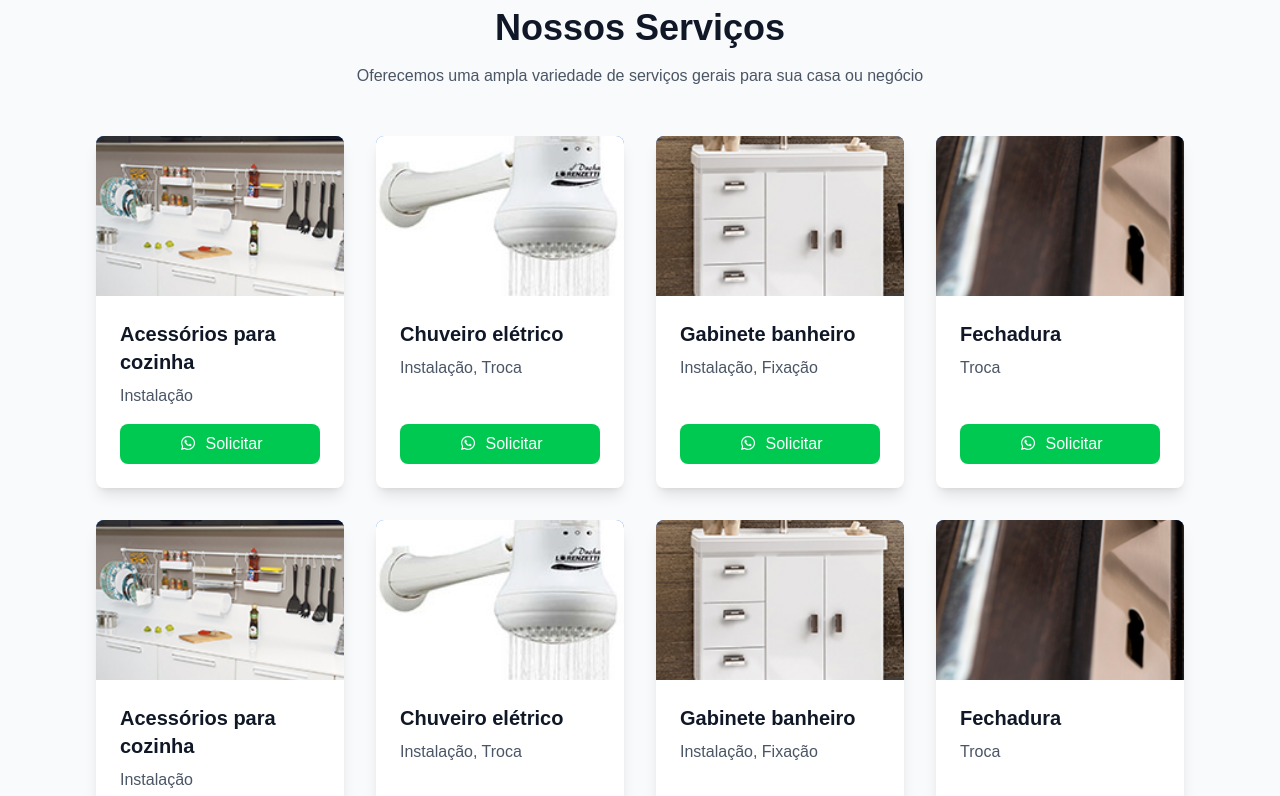
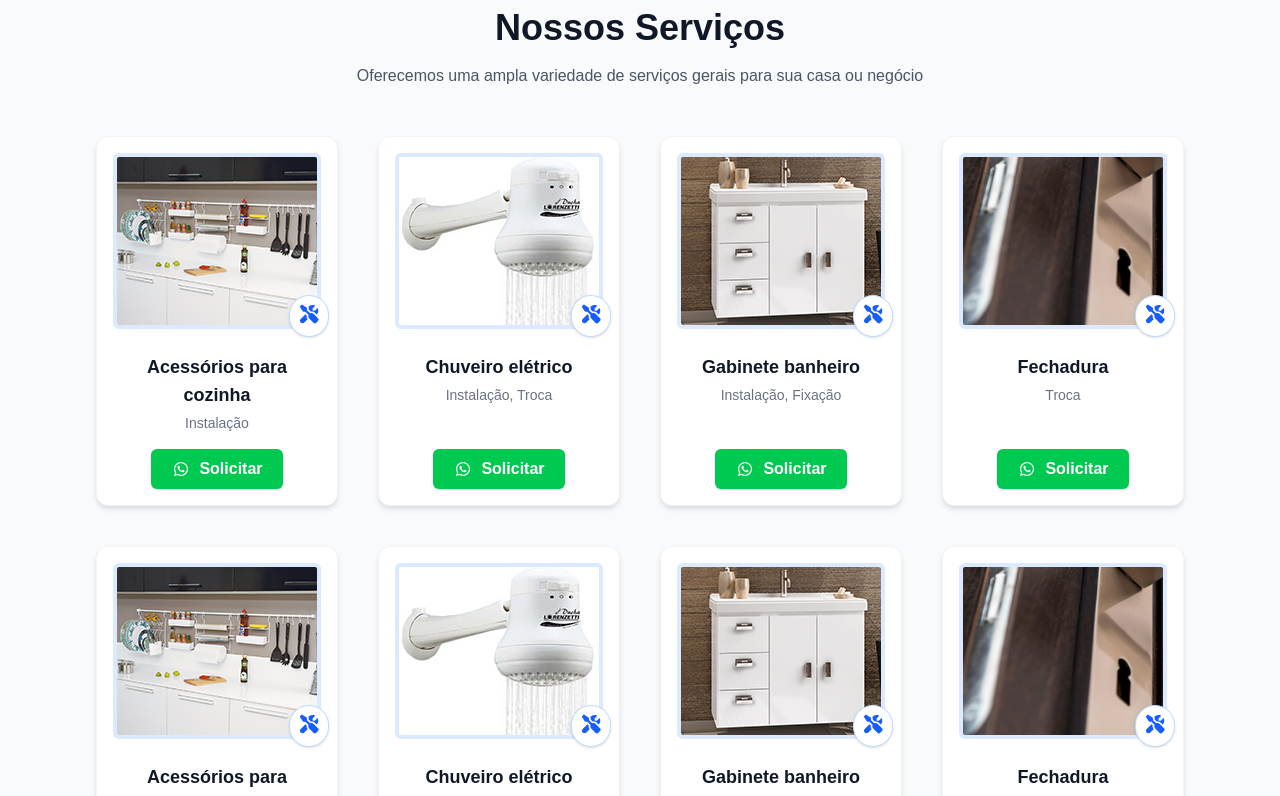
Before and after one commit to DevSamuelBarbosa/dmmaridodealuguel, a Next.js app: page / in a window 1280 px wide. Shown: the part 520-1316 px from the top of the page. Built offline with nearby package versions, Linux system fonts and the light colour scheme.

Commit message:
Fix: Minitaruas dos serviços

```diff
--- a/components/Servicos.tsx
+++ b/components/Servicos.tsx
@@ -32,28 +32,42 @@ export default function Servicos() {
         <p className="text-center text-gray-600 mb-12 max-w-2xl mx-auto">
           Oferecemos uma ampla variedade de serviços gerais para sua casa ou negócio
         </p>
-        <div className="grid grid-cols-1 sm:grid-cols-2 lg:grid-cols-3 xl:grid-cols-4 gap-8">
+        <div className="grid grid-cols-1 sm:grid-cols-2 lg:grid-cols-3 xl:grid-cols-4 gap-10">
           {servicos.map((service: any) => (
-            <div key={service.id} className="bg-white rounded-lg shadow-lg overflow-hidden hover:shadow-xl transition-shadow flex flex-col">
-              <div className="relative w-full h-40 bg-linear-to-r from-blue-500 to-blue-600 flex items-center justify-center">
+            <div
+              key={service.id}
+              className="flex flex-col items-center bg-white rounded-xl shadow-md border border-gray-100 hover:border-blue-400 hover:shadow-lg transition-all duration-200 p-4 group"
+            >
+              <div className="relative mb-4 w-full">
+                <div className="w-full h-44 rounded-md overflow-hidden border-4 border-blue-100 bg-gray-100 flex items-center justify-center">
                   {service.image ? (
-                  <Image src={service.image} alt={service.title} fill className="object-cover w-full h-full" />
+                    <Image
+                      src={service.image}
+                      alt={service.title}
+                      width={112}
+                      height={112}
+                      className="object-cover w-full h-full"
+                    />
                   ) : (
-                  <FontAwesomeIcon icon={getIcon(service.tipo)} className="text-6xl text-white" />
+                    <FontAwesomeIcon icon={getIcon(service.tipo)} className="text-5xl text-blue-500" />
                   )}
                 </div>
-              <div className="p-6 flex flex-col flex-1">
-                <h3 className="text-xl font-semibold mb-2 text-gray-900">{service.title}</h3>
-                <p className="text-gray-600 mb-4">{service.tipo}</p>
+                <div className="absolute -bottom-2 -right-2 bg-white rounded-full border border-blue-200 p-2 shadow-sm">
+                  <FontAwesomeIcon icon={getIcon(service.tipo)} className="text-blue-600 text-lg" />
+                </div>
+              </div>
+              <h3 className="text-lg font-bold text-gray-900 text-center mb-1 mt-2 group-hover:text-blue-700 transition-colors">
+                {service.title}
+              </h3>
+              <p className="text-gray-500 text-sm text-center mb-4">{service.tipo}</p>
               <a
                 href={whatsappLink(service.title)}
                 target="_blank"
                 rel="noopener noreferrer"
-                  className="w-full block text-center bg-green-500 text-white py-2 rounded-lg font-medium hover:bg-green-600 transition-colors mt-auto"
+                className="inline-flex items-center gap-2 bg-green-500 text-white px-5 py-2 rounded-md font-semibold hover:bg-green-600 transition-colors mt-auto shadow duration-150"
               >
-                  <FontAwesomeIcon icon={faWhatsapp} className="mr-2" />Solicitar
+                <FontAwesomeIcon icon={faWhatsapp} /> Solicitar
               </a>
-              </div>
             </div>
           ))}
         </div>
```
Lines whose indentation alone changed are shown as unchanged.
